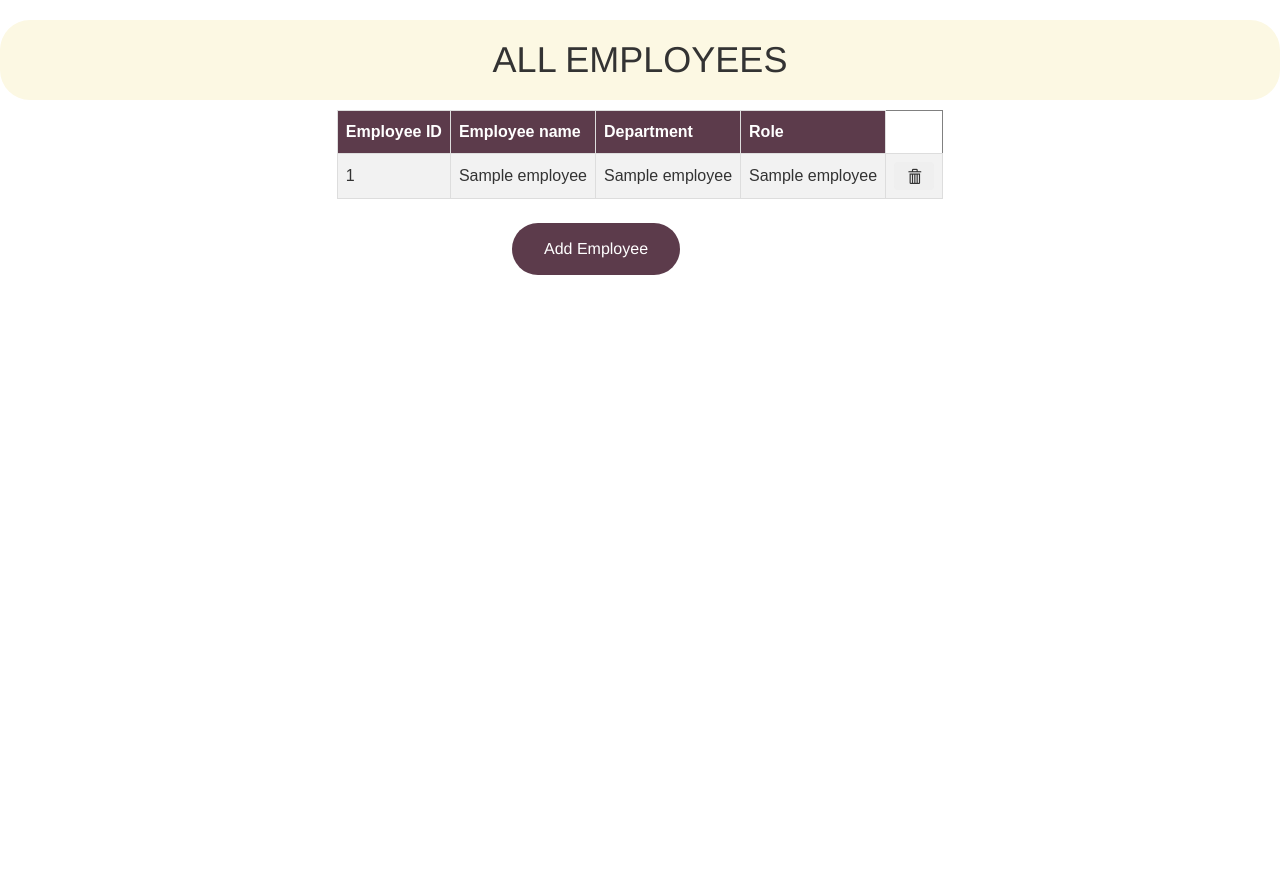
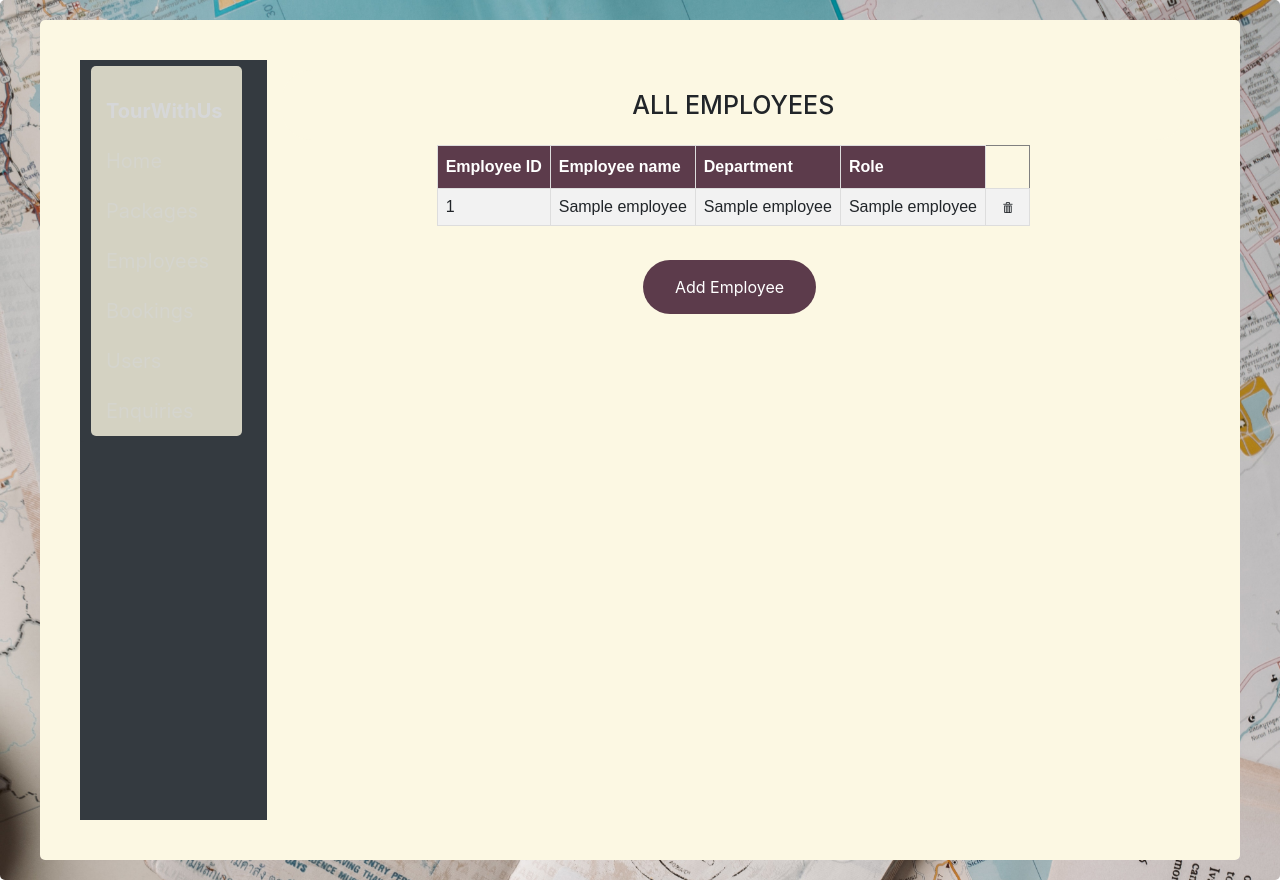
Before and after one commit to KiranRaghavendra1248/Tourism-and-Travel-Web-Application, a Flask app: template templates/employees.html in a window 1280 px wide. Before the commit the page ends 275 px from the top, so only its background shows below. Run offline with Flask 2, Linux system fonts and the light colour scheme; the template is opened without the code that fills it: most values are stand-ins (such as "Sample title", 1, 10 or a date in 2020); parts of the project's set-up code (start-up, migrations or seed data) failed here and were passed over; some libraries are stand-ins or nearby versions.

Commit message:
bg added to emp

```diff
--- a/templates/employees.html
+++ b/templates/employees.html
@@ -1,7 +1,67 @@
 <head>
   <link rel = "stylesheet" href = "http://maxcdn.bootstrapcdn.com/bootstrap/3.3.4/css/bootstrap.min.css">
   <link rel= "stylesheet" type= "text/css" href= "{{ url_for('static',filename='styles/styles.css') }}">
+ <!-- <link rel="stylesheet" href="https://stackpath.bootstrapcdn.com/bootstrap/4.3.1/css/bootstrap.min.css" integrity="sha384-ggOyR0iXCbMQv3Xipma34MD+dH/1fQ784/j6cY/iJTQUOhcWr7x9JvoRxT2MZw1T" crossorigin="anonymous">-->
+<!--<script src="https://ajax.googleapis.com/ajax/libs/jquery/3.5.1/jquery.min.js"></script>-->
+<!--<script src="https://maxcdn.bootstrapcdn.com/bootstrap/3.4.1/js/bootstrap.min.js"></script>-->
+<!--<script src="https://stackpath.bootstrapcdn.com/bootstrap/4.3.1/js/bootstrap.min.js" integrity="sha384-JjSmVgyd0p3pXB1rRibZUAYoIIy6OrQ6VrjIEaFf/nJGzIxFDsf4x0xIM+B07jRM" crossorigin="anonymous"></script>-->
+<link rel="stylesheet" href="https://maxcdn.bootstrapcdn.com/bootstrap/4.5.2/css/bootstrap.min.css">
+<script src="https://ajax.googleapis.com/ajax/libs/jquery/3.5.1/jquery.min.js"></script>
+<script src="https://cdnjs.cloudflare.com/ajax/libs/popper.js/1.16.0/umd/popper.min.js"></script>
+<script src="https://maxcdn.bootstrapcdn.com/bootstrap/4.5.2/js/bootstrap.min.js"></script>
 <style>
+  .container-fluid:first-child{
+    font-size: 20px;
+    line-height: 1.5;
+  }
+  .nav2:first-child{
+    font-size: 20px;
+    line-height: 1.5;
+    margin-bottom: 0;
+  }
+  :root {
+    --primaryColor: #f09d51;/*setting variables syntax*/
+    --mainWhite: rgb(216, 154, 206);
+    --mainBlack: #222;
+    --mainGrey: #ececec;
+    --mainSpacing: 0.1rem;
+    --mainTransition: all 0.3s linear;
+  }
+  * {
+      margin: 0;
+      padding: 0;
+      box-sizing: border-box; /*element wont get bigger*/
+  }
+  .body {
+      color: var(--mainBlack);
+      font-family: "Lato", sans-serif;
+
+  }
+
+  .start{
+      /*margin-top: 3rem;   */
+      padding-top: 50px;
+
+  }
+  .card-body{
+    background:transparent;
+    color: #ececec;
+  }
+  .col:first-child{
+      background: #222;
+      opacity: 0.8;
+
+  }
+  .clas{
+    padding-bottom: 200px;
+
+  }
+  .navbar:first-child{
+      /*background: rgb(153, 109, 131);*/
+      /*background: #045e93;*/
+      background: #222;
+      opacity: 0.8;
+  }
   .headings{
     text-align: center;
     background-color: #fcf8e3;
@@ -55,8 +115,47 @@
       .button2:hover{
       box-shadow: 0 12px 16px 0 rgba(0,0,0,0.24),0 17px 50px 0 rgba(0,0,0,0.19);
       }
+      .bg{
+        background-image: url("bg2.jpg");
+        background-repeat: no-repeat;
+        background-size:cover;
+      }
 </style>
 </head>
+<body>
+<div class="bg">
+  <div class="container-fluid">
+    <div class="row min-vh-100 flex-column flex-md-row">
+        <aside class="col-12 col-md-2 p-0 bg-dark flex-shrink-1">
+            <nav class="navbar nav2 navbar-expand navbar-dark bg-dark flex-md-column flex-row align-items-start py-2">
+                <div class="collapse navbar-collapse ">
+                    <ul class="flex-md-column flex-row navbar-nav w-100 justify-content-between">
+                        <li class="nav-item active">
+                            <a class="nav-link pl-0 text-nowrap" href="#"><i class="fa fa-bullseye fa-fw"></i> <span class="font-weight-bold">TourWithUs</span></a>
+                        </li>
+                        <li class="nav-item">
+                          <a class="nav-link pl-0" href="#"><i class="fa fa-book fa-fw"></i> <span class="d-none d-md-inline">Home</span></a>
+                      </li>
+                        <li class="nav-item">
+                            <a class="nav-link pl-0" href=http://localhost:5000/all_packages"><i class="fa fa-book fa-fw"></i> <span class="d-none d-md-inline">Packages</span></a>
+                        </li>
+                        <li class="nav-item">
+                            <a class="nav-link pl-0" href="http://localhost:5000/all_employees"><i class="fa fa-cog fa-fw"></i> <span class="d-none d-md-inline">Employees</span></a>
+                        </li>
+                        <li class="nav-item">
+                            <a class="nav-link pl-0" href="http://localhost:5000/all_bookings"><i class="fa fa-heart codeply fa-fw"></i> <span class="d-none d-md-inline">Bookings</span></a>
+                        </li>
+                        <li class="nav-item">
+                            <a class="nav-link pl-0" href="http://localhost:5000/all_users"><i class="fa fa-star codeply fa-fw"></i> <span class="d-none d-md-inline">Users</span></a>
+                        </li>
+                        <li class="nav-item">
+                            <a class="nav-link pl-0" href="http://localhost:5000/all_enquiries"><i class="fa fa-star fa-fw"></i> <span class="d-none d-md-inline">Enquiries</span></a>
+                        </li>
+                    </ul>
+                </div>
+            </nav>
+        </aside>
+        <main class="col bg-faded py-3 flex-grow-1">
             <h1 class="headings" style="text-align: center; background-color: #fcf8e3; border-radius:30px; padding: 20px; ">ALL EMPLOYEES</h1>
             <table border =1 class="customers">
                 <tr>
@@ -89,3 +188,8 @@
               style="	margin-left: 40%; margin-right: 30%;">Add Employee
               </button>
             </a>
+        </main>
+    </div>
+  </div>
+</div>
+</body>
```
Also changed, not shown: templates/homepage.html (+19 -2 lines). Lines whose indentation alone changed are shown as unchanged.
